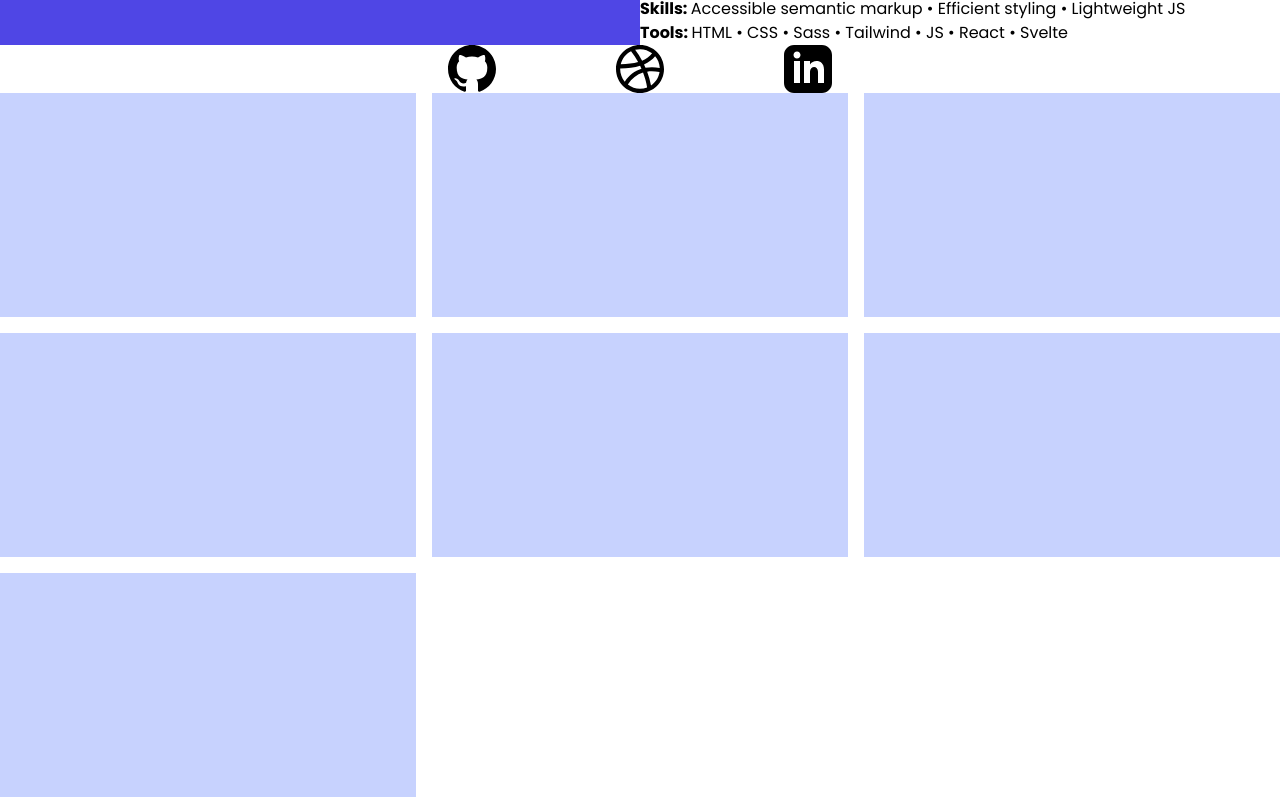
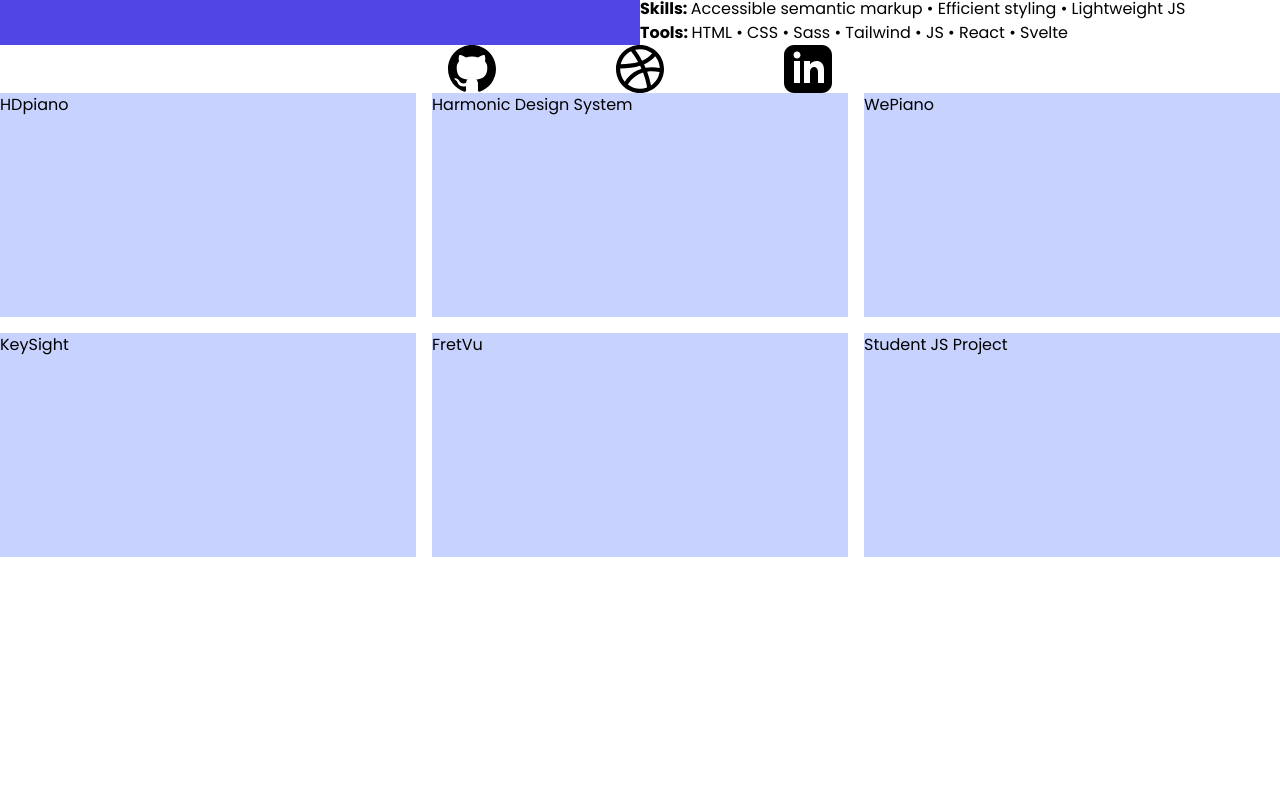
Before and after one commit to murthajosh/portfolio, a plain HTML site: page index.html in a window 1280 px wide. Shown: the part 782-1579 px from the top of the page. After the commit the page ends 1339 px from the top, so only its background shows below. Drawn offline with nearby package versions, Linux system fonts and the light colour scheme.

Commit message:
save for night.

```diff
--- a/index.html
+++ b/index.html
@@ -139,13 +139,12 @@
         <section class="projects">
             <div class="container">
                 <div class="project-grid mx-auto grid gap-4 grid-cols-1 sm:grid-cols-2 lg:grid-cols-3">
-                    <figure class="project-grid-item bg-indigo-200 h-56"></figure>
-                    <figure class="project-grid-item bg-indigo-200 h-56"></figure>
-                    <figure class="project-grid-item bg-indigo-200 h-56"></figure>
-                    <figure class="project-grid-item bg-indigo-200 h-56"></figure>
-                    <figure class="project-grid-item bg-indigo-200 h-56"></figure>
-                    <figure class="project-grid-item bg-indigo-200 h-56"></figure>
-                    <figure class="project-grid-item bg-indigo-200 h-56"></figure>
+                    <figure class="project-grid-item bg-indigo-200 h-56">HDpiano</figure>
+                    <figure class="project-grid-item bg-indigo-200 h-56">Harmonic Design System</figure>
+                    <figure class="project-grid-item bg-indigo-200 h-56">WePiano</figure>
+                    <figure class="project-grid-item bg-indigo-200 h-56">KeySight</figure>
+                    <figure class="project-grid-item bg-indigo-200 h-56">FretVu</figure>
+                    <figure class="project-grid-item bg-indigo-200 h-56">Student JS Project</figure>
                 </div>
             </div>
         </section>
```
